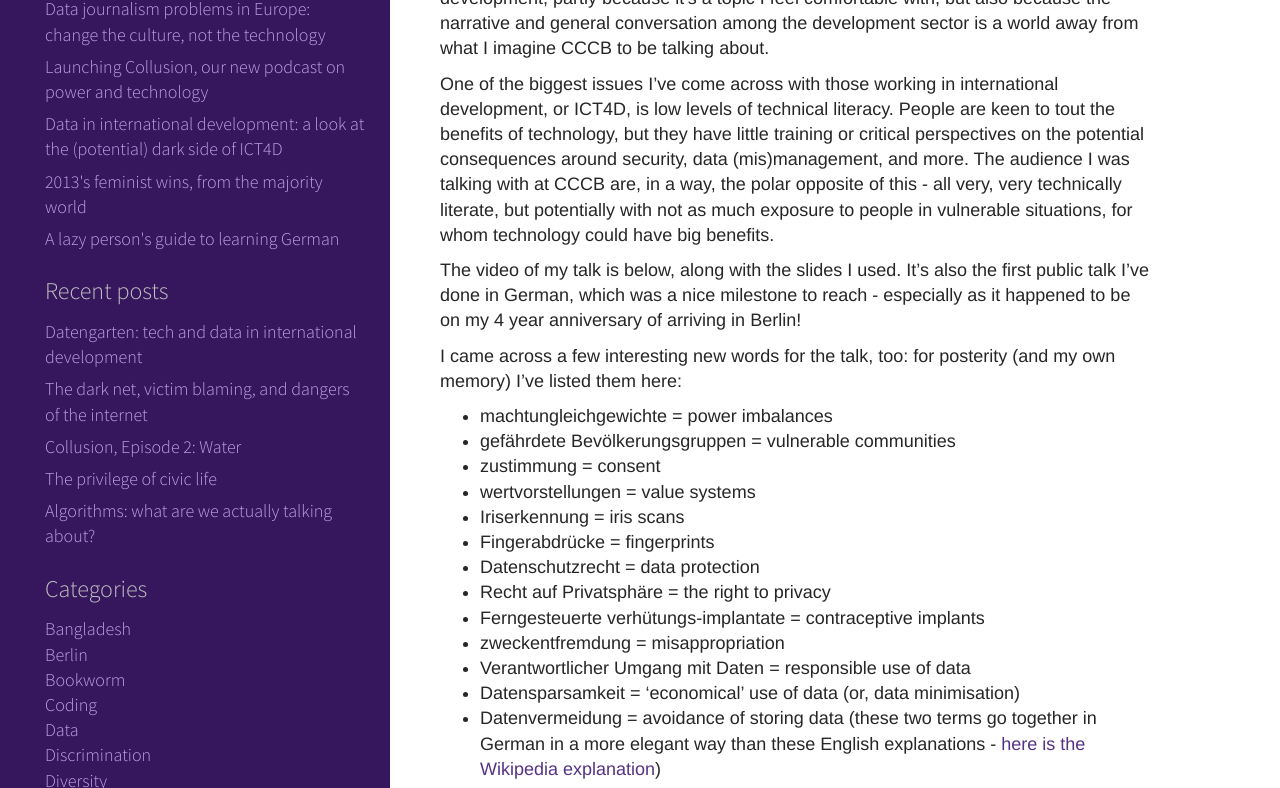
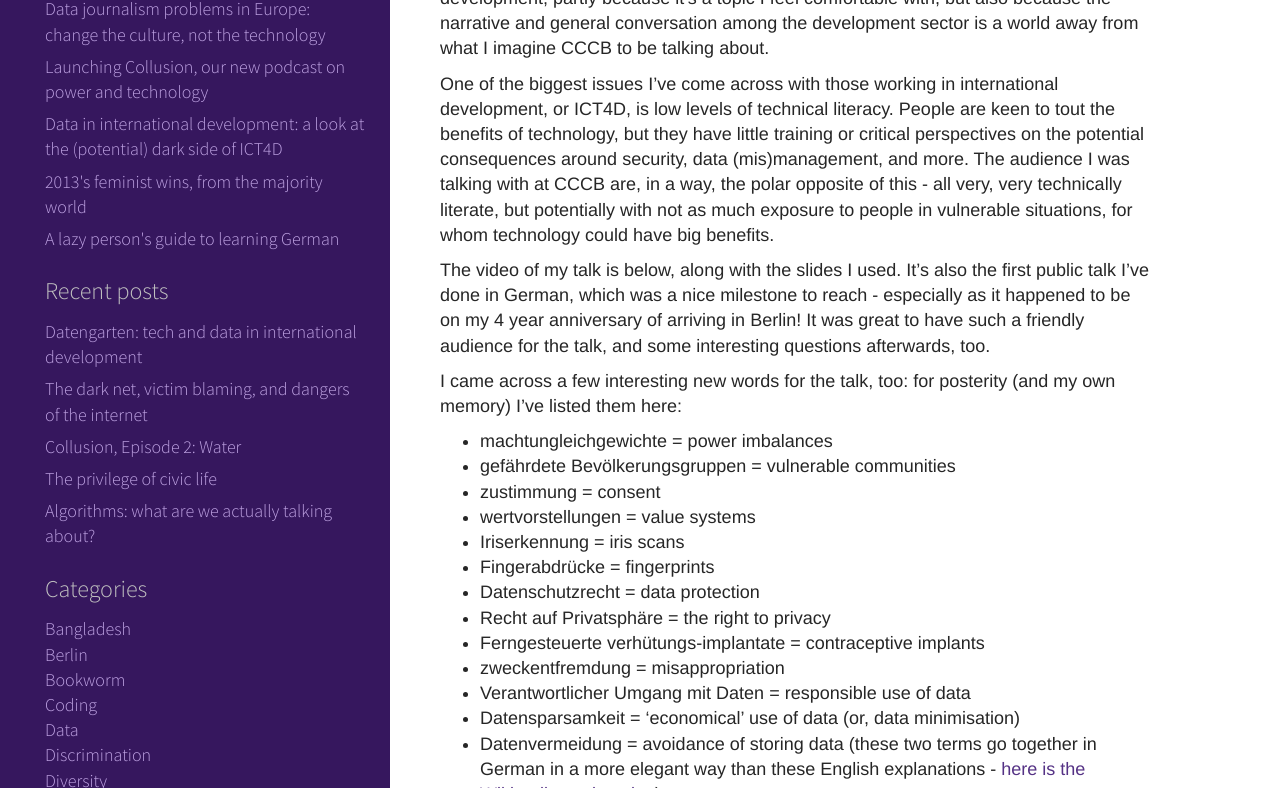
Before and after one commit to zararah/zararah.net, a Jekyll site: the page built from _posts/2015/2015-07-26-datengarten.md, in a window 1280 px wide and 900 px high, scrolled down 300 px, cut to the strip 0-788 px from the top of the window. Built offline with Jekyll 4.4.1, drawn with Linux system fonts in a browser that asks for light colours; Markdown is read by kramdown in place of the engine named in the settings.

Commit message:
Add edits to datengarten post

```diff
--- a/_posts/2015/2015-07-26-datengarten.md
+++ b/_posts/2015/2015-07-26-datengarten.md
@@ -13,7 +13,7 @@
 
 One of the biggest issues I've come across with those working in international development, or ICT4D, is low levels of technical literacy. People are keen to tout the benefits of technology, but they have little training or critical perspectives on the potential consequences around security, data (mis)management, and more. The audience I was talking with at CCCB are, in a way, the polar opposite of this - all very, very technically literate, but potentially with not as much exposure to people in vulnerable situations, for whom technology could have big benefits.
 
-The video of my talk is below, along with the slides I used. It's also the first public talk I've done in German, which was a nice milestone to reach - especially as it happened to be on my 4 year anniversary of arriving in Berlin!
+The video of my talk is below, along with the slides I used. It's also the first public talk I've done in German, which was a nice milestone to reach - especially as it happened to be on my 4 year anniversary of arriving in Berlin! It was great to have such a friendly audience for the talk, and some interesting questions afterwards, too.
 
 <!--more-->
 
```
